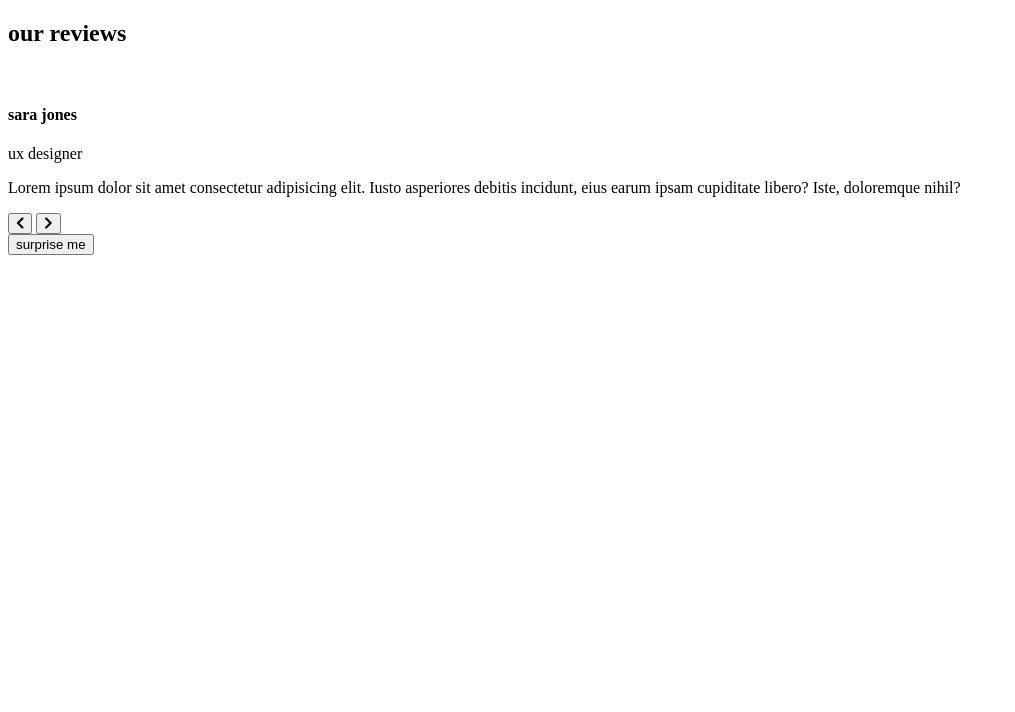
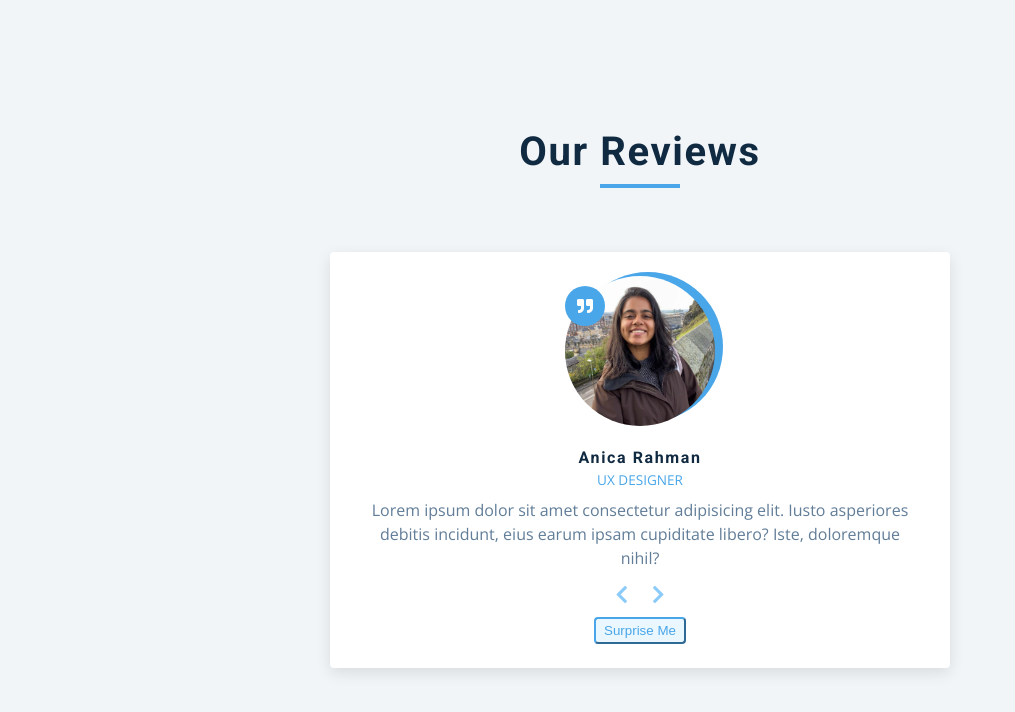
Before and after one commit to Anicaaa/Review-Slider-JS, a plain HTML site: page index.html in a window 1280 px wide. Shown: the whole page, without its empty margins (0-1015 px from the left). Drawn offline with nearby package versions, Linux system fonts and the light colour scheme.

Commit message:
css page done

```diff
--- a/index.html
+++ b/index.html
@@ -13,16 +13,16 @@
         <section class="container">
             <!-- title -->
             <div class="title">
-                <h2>our reviews</h2>
+                <h2>Our reviews</h2>
                 <div class="underline"></div>
             </div>
             <!-- review -->
             <article class="review">
                 <div class="img-container">
-                    <img src="person-1.jpeg" id="person-img" alt="" />
+                    <img src="anica.jpeg" id="person-img" alt="" />
                 </div>
-                <h4 id="author">sara jones</h4>
-                <p id="job">ux designer</p>
+                <h4 id="author">Anica Rahman</h4>
+                <p id="job">UX Designer</p>
                 <p id="info">
                     Lorem ipsum dolor sit amet consectetur adipisicing elit. Iusto
                     asperiores debitis incidunt, eius earum ipsam cupiditate libero?
@@ -38,7 +38,7 @@
                     </button>
                 </div>
                 <!-- random button -->
-                <button class="random-btn">surprise me</button>
+                <button class="random-btn">Surprise me</button>
             </article>
         </section>
     </main>
--- a/style.css
+++ b/style.css
@@ -0,0 +1,307 @@
+/*
+===============
+Fonts
+===============
+*/
+@import url("https://fonts.googleapis.com/css?family=Open+Sans|Roboto:400,700&display=swap");
+
+/*
+===============
+Variables
+===============
+*/
+
+:root {
+    /* dark shades of primary color*/
+    --clr-primary-1: hsl(205, 86%, 17%);
+    --clr-primary-2: hsl(205, 77%, 27%);
+    --clr-primary-3: hsl(205, 72%, 37%);
+    --clr-primary-4: hsl(205, 63%, 48%);
+    /* primary/main color */
+    --clr-primary-5: hsl(205, 78%, 60%);
+    /* lighter shades of primary color */
+    --clr-primary-6: hsl(205, 89%, 70%);
+    --clr-primary-7: hsl(205, 90%, 76%);
+    --clr-primary-8: hsl(205, 86%, 81%);
+    --clr-primary-9: hsl(205, 90%, 88%);
+    --clr-primary-10: hsl(205, 100%, 96%);
+    /* darkest grey - used for headings */
+    --clr-grey-1: hsl(209, 61%, 16%);
+    --clr-grey-2: hsl(211, 39%, 23%);
+    --clr-grey-3: hsl(209, 34%, 30%);
+    --clr-grey-4: hsl(209, 28%, 39%);
+    /* grey used for paragraphs */
+    --clr-grey-5: hsl(210, 22%, 49%);
+    --clr-grey-6: hsl(209, 23%, 60%);
+    --clr-grey-7: hsl(211, 27%, 70%);
+    --clr-grey-8: hsl(210, 31%, 80%);
+    --clr-grey-9: hsl(212, 33%, 89%);
+    --clr-grey-10: hsl(210, 36%, 96%);
+    --clr-white: #fff;
+    --clr-red-dark: hsl(360, 67%, 44%);
+    --clr-red-light: hsl(360, 71%, 66%);
+    --clr-green-dark: hsl(125, 67%, 44%);
+    --clr-green-light: hsl(125, 71%, 66%);
+    --clr-black: #222;
+    --ff-primary: "Roboto", sans-serif;
+    --ff-secondary: "Open Sans", sans-serif;
+    --transition: all 0.3s linear;
+    --spacing: 0.1rem;
+    --radius: 0.25rem;
+    --light-shadow: 0 5px 15px rgba(0, 0, 0, 0.1);
+    --dark-shadow: 0 5px 15px rgba(0, 0, 0, 0.2);
+    --max-width: 1170px;
+    --fixed-width: 620px;
+}
+
+/*
+===============
+Global Styles
+===============
+*/
+
+*,
+::after,
+::before {
+    margin: 0;
+    padding: 0;
+    box-sizing: border-box;
+}
+
+body {
+    font-family: var(--ff-secondary);
+    background: var(--clr-grey-10);
+    color: var(--clr-grey-1);
+    line-height: 1.5;
+    font-size: 0.875rem;
+}
+
+ul {
+    list-style-type: none;
+}
+
+a {
+    text-decoration: none;
+}
+
+h1,
+h2,
+h3,
+h4 {
+    letter-spacing: var(--spacing);
+    text-transform: capitalize;
+    line-height: 1.25;
+    margin-bottom: 0.75rem;
+    font-family: var(--ff-primary);
+}
+
+h1 {
+    font-size: 3rem;
+}
+
+h2 {
+    font-size: 2rem;
+}
+
+h3 {
+    font-size: 1.25rem;
+}
+
+h4 {
+    font-size: 0.875rem;
+}
+
+p {
+    margin-bottom: 1.25rem;
+    color: var(--clr-grey-5);
+}
+
+@media screen and (min-width: 800px) {
+    h1 {
+        font-size: 4rem;
+    }
+
+    h2 {
+        font-size: 2.5rem;
+    }
+
+    h3 {
+        font-size: 1.75rem;
+    }
+
+    h4 {
+        font-size: 1rem;
+    }
+
+    body {
+        font-size: 1rem;
+    }
+
+    h1,
+    h2,
+    h3,
+    h4 {
+        line-height: 1;
+    }
+}
+
+/*  global classes */
+
+/* section */
+.section {
+    padding: 5rem 0;
+}
+
+.section-center {
+    width: 90vw;
+    margin: 0 auto;
+    max-width: 1170px;
+}
+
+@media screen and (min-width: 992px) {
+    .section-center {
+        width: 95vw;
+    }
+}
+
+main {
+    min-height: 100vh;
+    display: grid;
+    place-items: center;
+}
+
+/*
+===============
+Reviews
+===============
+*/
+main {
+    min-height: 100vh;
+    display: grid;
+    place-items: center;
+}
+
+.title {
+    text-align: center;
+    margin-bottom: 4rem;
+}
+
+.underline {
+    height: 0.25rem;
+    width: 5rem;
+    background: var(--clr-primary-5);
+    margin-left: auto;
+    margin-right: auto;
+}
+
+.container {
+    width: 80vw;
+    max-width: var(--fixed-width);
+}
+
+.review {
+    background: var(--clr-white);
+    padding: 1.5rem 2rem;
+    border-radius: var(--radius);
+    box-shadow: var(--light-shadow);
+    transition: var(--transition);
+    text-align: center;
+}
+
+.review:hover {
+    box-shadow: var(--dark-shadow);
+}
+
+.img-container {
+    position: relative;
+    width: 150px;
+    height: 150px;
+    border-radius: 50%;
+    margin: 0 auto;
+    margin-bottom: 1.5rem;
+}
+
+#person-img {
+    width: 100%;
+    display: block;
+    height: 100%;
+    object-fit: cover;
+    border-radius: 50%;
+    position: relative;
+}
+
+.img-container::after {
+    font-family: "Font Awesome 5 Free";
+    font-weight: 900;
+    content: "\f10e";
+    position: absolute;
+    top: 0;
+    left: 0;
+    width: 2.5rem;
+    height: 2.5rem;
+    display: grid;
+    place-items: center;
+    border-radius: 50%;
+    transform: translateY(25%);
+    background: var(--clr-primary-5);
+    color: var(--clr-white);
+}
+
+.img-container::before {
+    content: "";
+    width: 100%;
+    height: 100%;
+    background: var(--clr-primary-5);
+    position: absolute;
+    top: -0.25rem;
+    right: -0.5rem;
+    border-radius: 50%;
+}
+
+#author {
+    margin-bottom: 0.25rem;
+}
+
+#job {
+    margin-bottom: 0.5rem;
+    text-transform: uppercase;
+    color: var(--clr-primary-5);
+    font-size: 0.85rem;
+}
+
+#info {
+    margin-bottom: 0.75rem;
+}
+
+.prev-btn,
+.next-btn {
+    color: var(--clr-primary-7);
+    font-size: 1.25rem;
+    background: transparent;
+    border-color: transparent;
+    margin: 0 0.5rem;
+    transition: var(--transition);
+    cursor: pointer;
+}
+
+.prev-btn:hover,
+.next-btn:hover {
+    color: var(--clr-primary-5);
+}
+
+.random-btn {
+    margin-top: 0.5rem;
+    background: var(--clr-primary-10);
+    color: var(--clr-primary-5);
+    padding: 0.25rem 0.5rem;
+    text-transform: capitalize;
+    border-radius: var(--radius);
+    transition: var(--transition);
+    border-color: var(--clr-primary-5);
+    cursor: pointer;
+}
+
+.random-btn:hover {
+    background: var(--clr-primary-5);
+    color: var(--clr-primary-1);
+}
```
Also changed, not shown: anica.jpeg (added).
